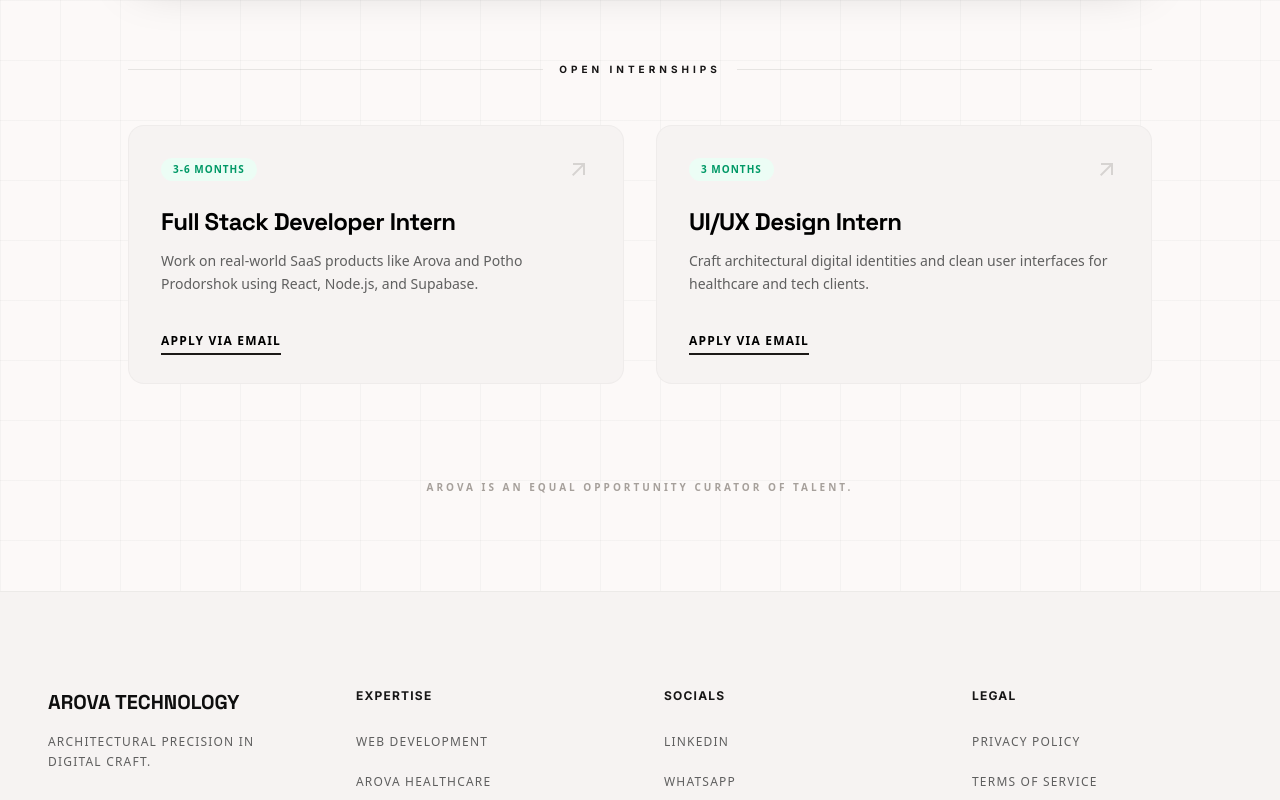
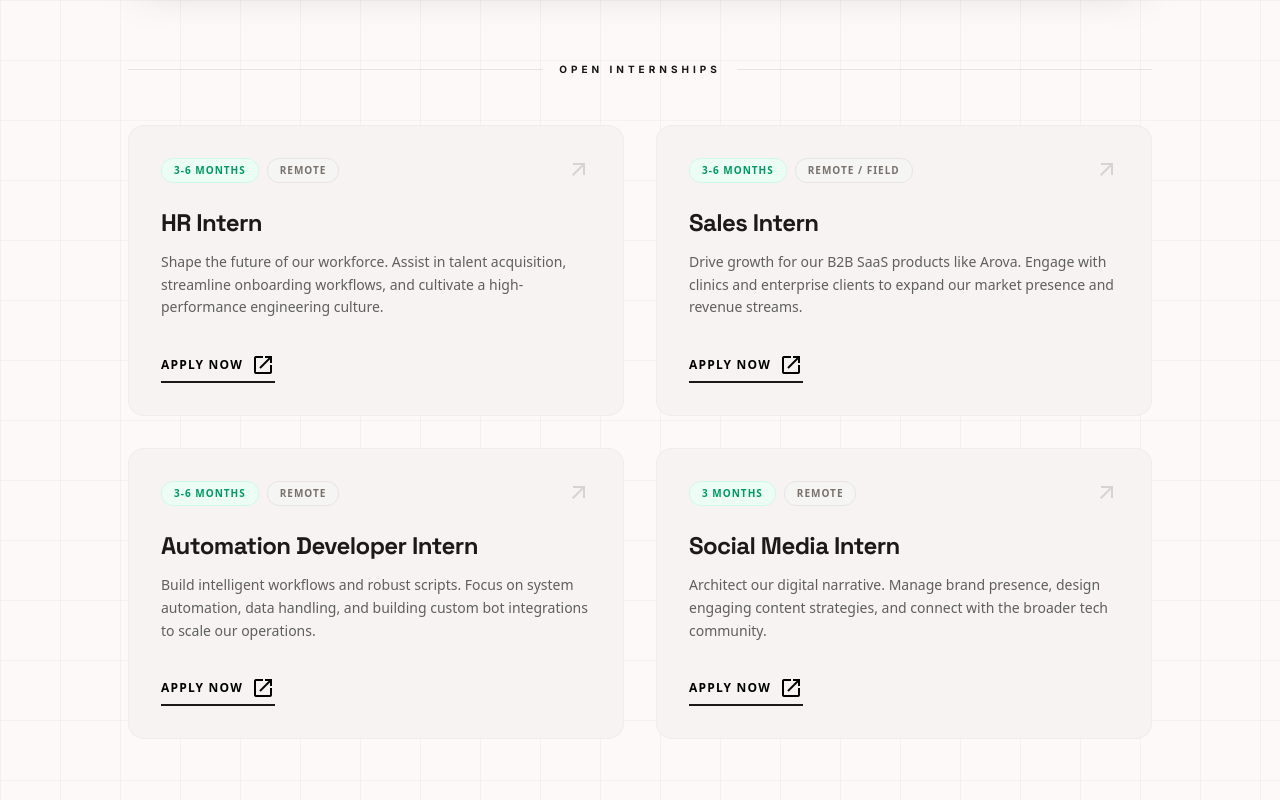
Before and after one commit to devdeepsaha/arova, a React (Vite) app: page /careers in a window 1280 px wide. Shown: the part 660-1460 px from the top of the page. Built offline with nearby package versions, Linux system fonts and the light colour scheme; no server answers; a web font is replaced by a local one.

Commit message:
updated careers

```diff
--- a/src/pages/Careers.jsx
+++ b/src/pages/Careers.jsx
@@ -2,18 +2,31 @@
 import { Link } from 'react-router-dom';
 
 const Careers = () => {
+  // Updated with the new roles and professional descriptions
   const positions = [
     {
-      title: "Full Stack Developer Intern",
-      type: "Remote / Hybrid",
+      title: "HR Intern",
+      type: "Remote",
       duration: "3-6 Months",
-      description: "Work on real-world SaaS products like Arova and Potho Prodorshok using React, Node.js, and Supabase."
+      description: "Shape the future of our workforce. Assist in talent acquisition, streamline onboarding workflows, and cultivate a high-performance engineering culture."
     },
     {
-      title: "UI/UX Design Intern",
+      title: "Sales Intern",
+      type: "Remote / Field",
+      duration: "3-6 Months",
+      description: "Drive growth for our B2B SaaS products like Arova. Engage with clinics and enterprise clients to expand our market presence and revenue streams."
+    },
+    {
+      title: "Automation Developer Intern",
+      type: "Remote",
+      duration: "3-6 Months",
+      description: "Build intelligent workflows and robust scripts. Focus on system automation, data handling, and building custom bot integrations to scale our operations."
+    },
+    {
+      title: "Social Media Intern",
       type: "Remote",
       duration: "3 Months",
-      description: "Craft architectural digital identities and clean user interfaces for healthcare and tech clients."
+      description: "Architect our digital narrative. Manage brand presence, design engaging content strategies, and connect with the broader tech community."
     }
   ];
 
@@ -23,8 +36,8 @@
 
       {/* Header Section */}
       <section className="w-full max-w-4xl text-center z-10 mb-20">
-        <h1 className="font-headline text-5xl lg:text-7xl font-bold tracking-tighter text-on-background mb-6">
-          BUILD THE FUTURE <br /> WITH AROVA
+        <h1 className="font-headline text-5xl lg:text-7xl font-bold tracking-tighter text-on-background mb-6 uppercase">
+          Build the Future <br /> With Arova
         </h1>
         <p className="text-on-surface-variant max-w-2xl mx-auto leading-relaxed text-lg font-medium">
           We are looking for ambitious interns who want to move beyond "demo projects" and build production-grade systems for the Indian healthcare and tech ecosystem.
@@ -57,19 +70,29 @@
 
         <div className="grid grid-cols-1 md:grid-cols-2 gap-8">
           {positions.map((job, index) => (
-            <div key={index} className="group bg-surface-container-low p-8 rounded-2xl border border-outline-variant/10 hover:border-emerald-500/50 transition-all duration-300">
+            <div key={index} className="group bg-surface-container-low p-8 rounded-2xl border border-outline-variant/10 hover:border-emerald-500/50 transition-all duration-300 flex flex-col h-full">
               <div className="flex justify-between items-start mb-6">
-                <span className="text-[10px] font-bold uppercase tracking-widest text-emerald-600 bg-emerald-50 px-3 py-1 rounded-full">{job.duration}</span>
+                <div className="flex gap-2">
+                   <span className="text-[10px] font-bold uppercase tracking-widest text-emerald-600 bg-emerald-50 px-3 py-1 rounded-full border border-emerald-100">{job.duration}</span>
+                   <span className="text-[10px] font-bold uppercase tracking-widest text-stone-500 bg-stone-100 px-3 py-1 rounded-full border border-stone-200">{job.type}</span>
+                </div>
                 <span className="material-symbols-outlined text-stone-300 group-hover:text-emerald-500 transition-colors">arrow_outward</span>
               </div>
-              <h3 className="font-headline text-2xl font-bold mb-3 tracking-tight">{job.title}</h3>
-              <p className="text-on-surface-variant text-sm leading-relaxed mb-8">{job.description}</p>
-              <a
-                href="mailto:careers@arova.in"
-                className="text-xs font-bold uppercase tracking-widest border-b-2 border-stone-900 pb-1 hover:text-emerald-600 hover:border-emerald-600 transition-all"
-              >
-                Apply via Email
-              </a>
+              <h3 className="font-headline text-2xl font-bold mb-3 tracking-tight text-stone-900">{job.title}</h3>
+              <p className="text-on-surface-variant text-sm leading-relaxed mb-8 flex-grow">{job.description}</p>
+
+              {/* Updated Apply Button - Now points to Google Form */}
+              <div className="mt-auto">
+                 <a
+                   href="https://forms.gle/F2UvS6aoqsXENDwJA"
+                   target="_blank"
+                   rel="noopener noreferrer"
+                   className="inline-flex items-center gap-2 text-xs font-bold uppercase tracking-widest border-b-2 border-stone-900 pb-1 hover:text-emerald-600 hover:border-emerald-600 transition-all group-hover:text-emerald-600 group-hover:border-emerald-600"
+                 >
+                   Apply Now
+                   <span className="material-symbols-outlined text-[14px]">open_in_new</span>
+                 </a>
+              </div>
             </div>
           ))}
         </div>
--- a/src/pages/Verify.jsx
+++ b/src/pages/Verify.jsx
@@ -28,21 +28,25 @@
   };
 
   return (
-    <main className="relative pt-32 pb-24 px-6 lg:px-12 min-h-screen flex flex-col items-center">
+    <main className="relative pt-24 md:pt-32 pb-24 px-4 md:px-12 min-h-screen flex flex-col items-center">
       <div className="absolute inset-0 blueprint-grid pointer-events-none opacity-[0.03]"></div>
 
-      {/* Search Section */}
-      <section className="w-full max-w-2xl text-center z-10 mb-16">
-        <h1 className="font-headline text-5xl font-bold tracking-tighter text-stone-900 mb-4 uppercase">Identity Verification</h1>
-        <p className="text-stone-500 mb-10 max-w-md mx-auto leading-relaxed text-sm font-medium uppercase tracking-widest">
+      {/* Search Section - REDESIGNED FOR PREMIUM LOOK */}
+      <section className="w-full max-w-3xl text-center z-10 mb-12 md:mb-16">
+        <h1 className="font-headline text-4xl md:text-5xl font-bold tracking-tighter text-stone-900 mb-4 uppercase">Identity Verification</h1>
+        <p className="text-stone-500 mb-8 md:mb-10 max-w-md mx-auto leading-relaxed text-xs md:text-sm font-medium uppercase tracking-widest px-4">
           Validate professional credentials issued by Arova Technologies.
         </p>
 
-        <div className="relative group">
-          <label className="block text-left font-label text-[10px] uppercase tracking-[0.3em] text-emerald-600 font-black mb-2 ml-1">Credential Reference</label>
-          <div className="flex items-center gap-0 border-b-2 border-stone-200 focus-within:border-emerald-500 transition-all duration-300">
+        <div className="max-w-xl mx-auto relative px-2">
+          <label className="block text-left font-label text-[10px] uppercase tracking-[0.3em] text-stone-400 font-bold mb-3 ml-2">
+            Credential Reference ID
+          </label>
+
+          {/* Unified Pill Container */}
+          <div className="flex flex-col sm:flex-row items-center gap-2 sm:gap-0 bg-white border-2 border-stone-100 focus-within:border-emerald-500 rounded-xl p-2 transition-all duration-300 shadow-xl shadow-stone-200/50">
             <input
-              className="w-full bg-transparent border-none py-5 text-2xl font-mono focus:ring-0 placeholder:text-stone-300 uppercase tracking-tighter"
+              className="w-full bg-transparent border-none focus:ring-0 focus:outline-none py-4 px-4 text-xl md:text-2xl font-mono placeholder:text-stone-300 uppercase tracking-tighter text-stone-900"
               placeholder="ARV-DEV-XXXXXX-XX"
               value={searchId}
               onChange={(e) => setSearchId(e.target.value)}
@@ -51,13 +55,13 @@
             <button
               onClick={handleVerify}
               disabled={loading}
-              className="bg-stone-900 hover:bg-emerald-600 text-white font-bold px-10 py-5 transition-all duration-300 active:scale-95 flex items-center gap-3 uppercase text-xs tracking-widest"
+              className="w-full sm:w-auto bg-stone-900 hover:bg-emerald-600 text-white font-bold px-8 py-4 rounded-lg transition-all duration-300 active:scale-95 flex items-center justify-center gap-3 uppercase text-xs tracking-widest disabled:opacity-70 disabled:cursor-not-allowed"
             >
               <span>{loading ? 'Validating' : 'Verify'}</span>
               <span className="material-symbols-outlined text-sm">{loading ? 'sync' : 'verified'}</span>
             </button>
           </div>
-          {error && <p className="text-red-500 text-[10px] mt-4 text-left font-black uppercase tracking-widest ml-1 animate-pulse">{error}</p>}
+          {error && <p className="text-red-500 text-[10px] mt-4 text-center sm:text-left font-black uppercase tracking-widest ml-2 animate-pulse">{error}</p>}
         </div>
       </section>
 
```
